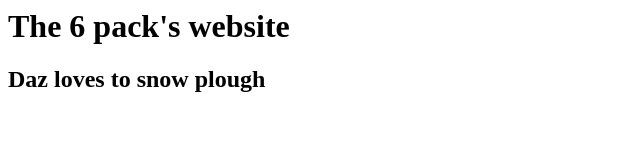
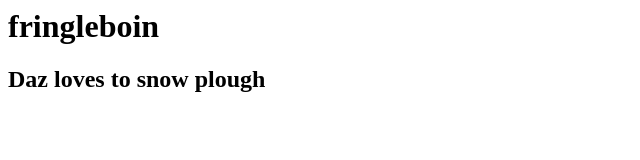
Before and after one commit to danielreyn/Website, a plain HTML site: page index.html in a window 1280 px wide. Shown: the whole page, without its empty margins (0-640 px from the left). Drawn offline with Linux system fonts and the light colour scheme.

Commit message:
Update index.html

```diff
--- a/index.html
+++ b/index.html
@@ -1,6 +1,5 @@
 <html>
-<h1>The 6 pack's website</h1>
+<h1>fringleboin<h1>
 <h2>Daz loves to snow plough<h2>
 
-
-</html>
+<html>
```
